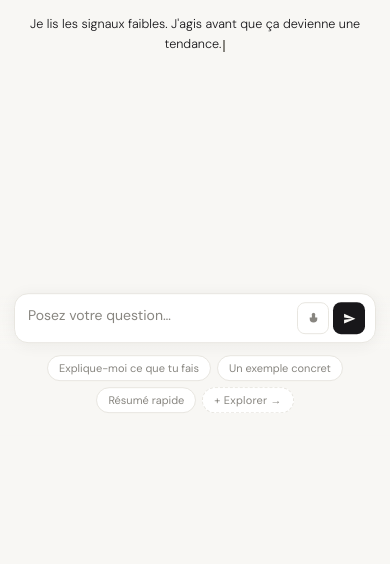
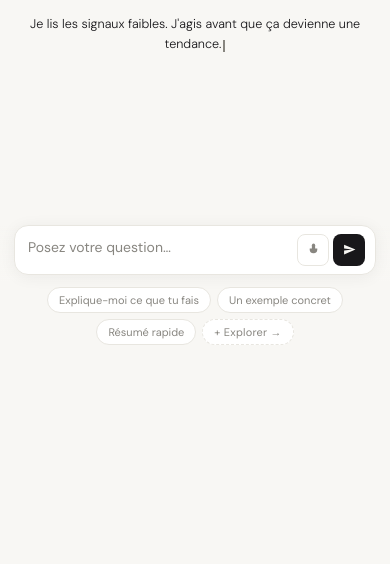
Before and after one commit to evangabrielmaillard-ai/portfolio, a website: page index.html in a window 390 px wide. Shown: the part 143-707 px from the top of the page. Drawn offline with Linux system fonts and the light colour scheme; a web font is replaced by a local one.

Commit message:
Update index.html

```diff
--- a/index.html
+++ b/index.html
@@ -108,7 +108,7 @@ header.scrolled .visitor-count { display: flex; }
 .msg-row.user .msg-avatar { background: var(--subtle); color: var(--muted); border: 1px solid var(--border); }
 
 .msg-content { flex: 1; min-width: 0; }
-.msg-bubble { display: inline-block; padding: 10px 14px; border-radius: 12px; font-size: 14px; line-height: 1.65; max-width: 100%; white-space: pre-wrap; }
+.msg-bubble { display: inline-block; padding: 10px 14px; border-radius: 12px; font-size: 14px; line-height: 1.65; max-width: 100%; word-wrap: break-word; overflow-wrap: break-word; }
 .msg-row.bot .msg-bubble { background: var(--surface); border: 1px solid var(--border); border-bottom-left-radius: 4px; }
 .msg-row.user .msg-bubble { background: var(--text); color: var(--bg); border-bottom-right-radius: 4px; float: right; clear: both; }
 .msg-bubble p { margin: 0; }
@@ -198,8 +198,8 @@ header.scrolled .visitor-count { display: flex; }
 @keyframes bounce { 0%,60%,100% { transform:translateY(0); opacity:0.35; } 30% { transform:translateY(-4px); opacity:1; } }
 
 /* INPUT ZONE */
-.input-zone { position: fixed; bottom: 0; left: 50%; transform: translateX(-50%); width: 100%; max-width: 720px; padding: 0 1.5rem 1.5rem; background: linear-gradient(to bottom, transparent, var(--bg) 40%); transition: all 0.35s cubic-bezier(0.4,0,0.2,1); z-index: 30; }
-.input-zone.centered { bottom: auto; top: 50%; transform: translate(-50%, 20%); }
+.input-zone { position: fixed; bottom: 0; left: 50%; transform: translateX(-50%); width: 100%; max-width: 720px; padding: 0 1.5rem 1.5rem; background: linear-gradient(to bottom, transparent, var(--bg) 40%); transition: bottom 0.35s cubic-bezier(0.4,0,0.2,1), top 0.35s cubic-bezier(0.4,0,0.2,1); z-index: 30; }
+.input-zone.centered { bottom: auto; top: 55%; transform: translate(-50%, -50%); }
 .input-box { background: var(--surface); border: 1px solid var(--border); border-radius: 14px; overflow: hidden; box-shadow: 0 2px 16px rgba(0,0,0,0.06); transition: box-shadow 0.15s; }
 .input-box:focus-within { box-shadow: 0 2px 24px rgba(0,0,0,0.1); border-color: #C8C5BE; }
 .input-row { display: flex; align-items: flex-end; }
@@ -268,7 +268,7 @@ header.scrolled .visitor-count { display: flex; }
 
   /* Input zone */
   .input-zone { padding: 0 1rem 1rem; }
-  .input-zone.centered { transform: translate(-50%, 10%); }
+  .input-zone.centered { top: 52%; transform: translate(-50%, -50%); }
   .chat-input { font-size: 14px; padding: 11px 8px 11px 13px; }
 
   /* Chips - allow wrapping on mobile */
```
